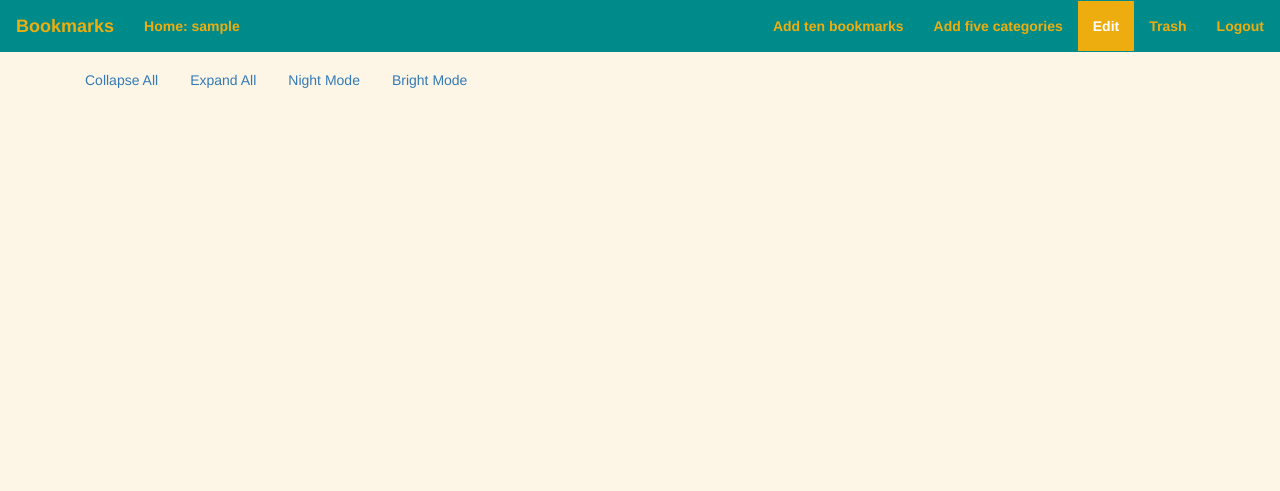
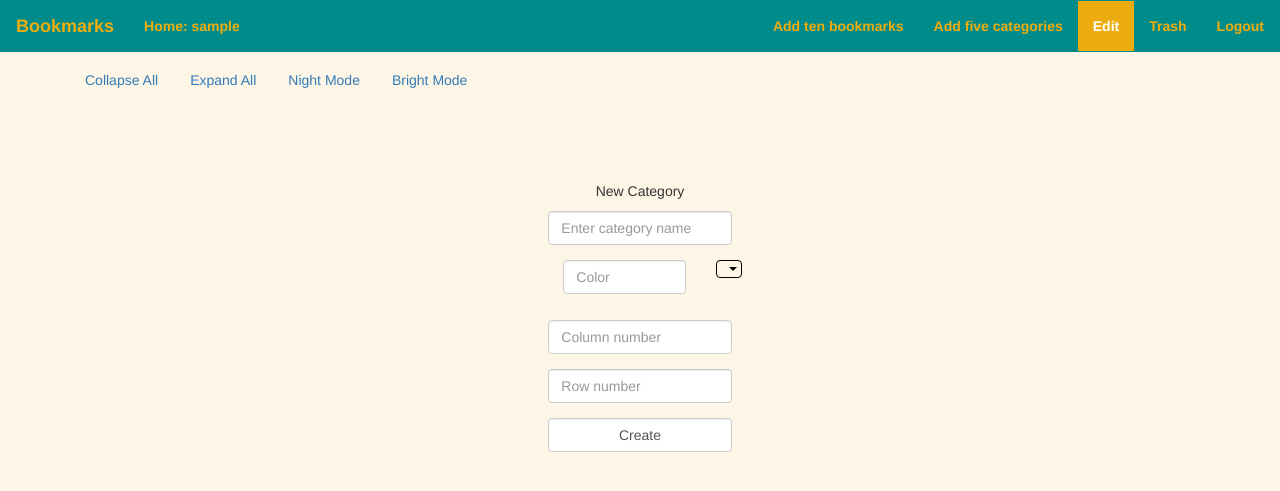
Before and after one commit to rohithpr/homepage, a Django app: page /b/edit/ in a window 1280 px wide. Shown: the top 491 px of the page. Run offline with Django 3.2, Linux system fonts and the light colour scheme; the visitor is signed in with stand-in values (Sample User, id 1); data that the repository does not hold is empty; some libraries are stand-ins or nearby versions.

Commit message:
Add categories from edit page

```diff
--- a/bm/app/helpers.py
+++ b/bm/app/helpers.py
@@ -49,6 +49,8 @@ def insert_object(items, item, position=float('inf')):
 	max_number = get_max_row_number(items)
 	if item.row_number == max_number:
 		return None
+	if position < 0:
+		position = float('inf')
 	position = min(position, max_number+1)
 	for idx in items:
 		if idx.row_number >= position:
@@ -85,6 +87,8 @@ def create_validator(email):
 	text = '''
 	Hello,
 		Please go to http://127.0.0.1:8000/b/confirm_account/''' + key + '''/ to validate your account.
+
+		Validation will take up to a minute. Please do not interrupt the process by closing the tab.
 	'''
 	message = MIMEText(text, 'plain')
 	message['Subject'] = 'Verify Account'
--- a/bm/app/session.py
+++ b/bm/app/session.py
@@ -13,7 +13,7 @@ def verify(request):
 			login(request, user)
 			return HttpResponseRedirect('/')
 		else:
-			return HttpResponseRedirect('/b/login/')
+			return HttpResponseRedirect('/b/inactive/')
 	else:
 		return HttpResponseRedirect('/b/login/')
 
--- a/bm/app/templates/edit2_content.html
+++ b/bm/app/templates/edit2_content.html
@@ -56,7 +56,7 @@
 												<input type="text" class="form-control add_bm_style" name="link" placeholder="Enter link">
 											</div>
 											<div class="col-sm-4">
-							   					<input type="submit" value="Add" class="btn btn_small"/>
+							   					<input type="submit" value="Add" class="form-control"/> <!-- btn btn_small"/> -->
 											</div>
 										</div>
 									</form>
@@ -69,3 +69,53 @@
 		{% endfor %}
 	</div>
 </div>
+
+<br/><br/><br/><br/>
+<div class="container-fluid">
+	<div class="row">
+	<div class="col-sm-5">
+	</div>
+	<div class="col-sm-2">
+		<p style="text-align: center;"> New Category </p>
+		<form class="form-horzontal" method="post" action="/b/add_category/">
+			{% csrf_token %}
+			<div class="form-group">
+				<input type="text" class="form-control" name="name" placeholder="Enter category name">
+			</div>
+
+			<div>
+				<div class="form-group col-xs-10">
+					<input type="text" class="form-control" name="color" placeholder="Color"/>
+				</div>
+
+				<div class="input-append form-group col-xs-2">
+					<a class="btn btn-primary dropdown-toggle" data-toggle="dropdown" href="#">
+						<span class="caret"></span>
+					</a>
+					<ul class="dropdown-menu" style="max-height: 150px; overflow: hidden; overflow-y: auto;">
+						{% for color in colors %}
+							<li class="dropdown_color"><a>{{ color }}</a></li>
+						{% endfor %}
+					</ul>
+				</div>
+			</div>
+
+			</br>
+			</br>
+			</br>
+
+			<div class="form-group">
+				<input type="text" class="form-control" name="column_number" placeholder="Column number"/>
+			</div>
+
+			<div class="form-group">
+				<input type="text" class="form-control" name="row_number" placeholder="Row number"/>
+			</div>
+
+			<div class="form-group">
+				<input type="submit" class="form-control" value="Create"/>
+			</div>
+		</form>
+	</div>
+	</div>
+</div>
--- a/bm/app/urls.py
+++ b/bm/app/urls.py
@@ -36,6 +36,7 @@ urlpatterns = patterns('',
 	url('^delete_existing_and_add_default_bookmarks/', bulk_adders.add_starter_bookmarks),
 
 	url('^add_bookmark/(?P<category_id>\d+)', adders.add_bookmark),
+	url('^add_category/', adders.add_category),
 
 	url('^edit_category/', edit_form_handlers.edit_category),
 	url('^edit_bookmark/', edit_form_handlers.edit_bookmark),
--- a/bm/app/views.py
+++ b/bm/app/views.py
@@ -22,11 +22,13 @@ def home_page(request):
 
 @login_required(login_url='/b/login')
 def edit_page(request):
+	categories = Category.objects.filter(user=request.user)
 	context = {
 				'user': request.user,
 				'columns': get_bookmarks(request),
 				'colors': constants.COLORS,
 				'glyphicons': constants.GLYPHICONS,
+				'categories': categories,
 	}
 	return render(request, 'edit2.html', context)
 
```
Also changed, not shown: bm/app/adders.py (+38 -2 lines).
